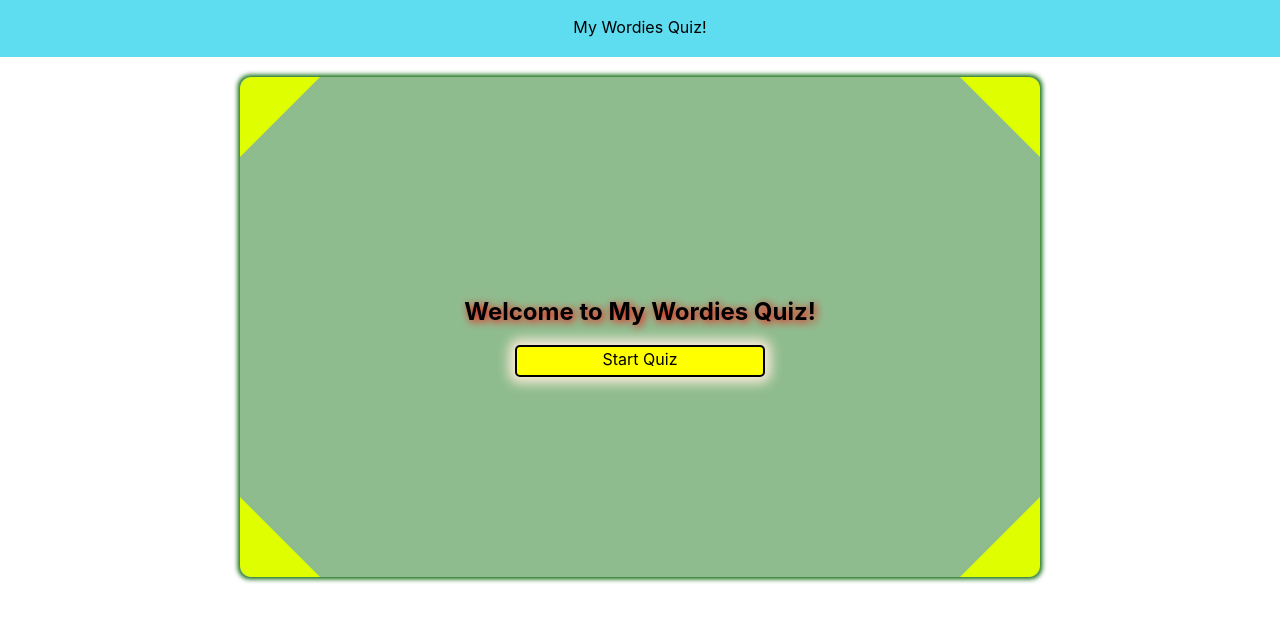
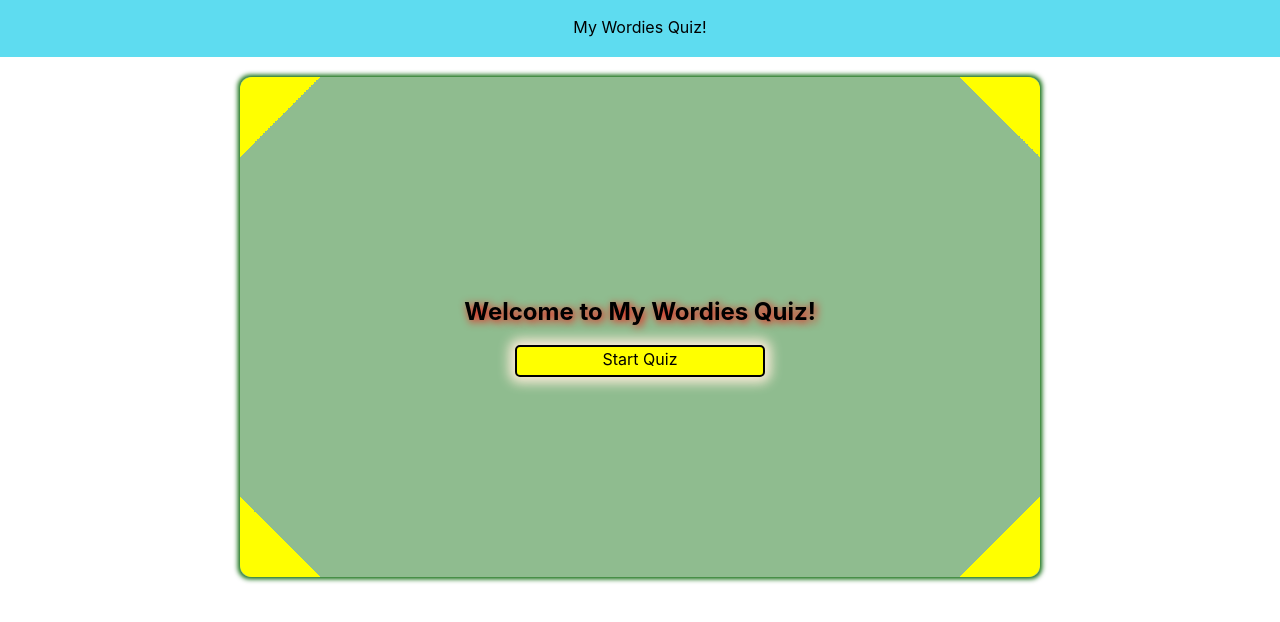
Before and after one commit to Deadreyo/my-wordies-quiz-app, a React (Create React App) app in the folder app-frontend/: page / in a window 1280 px wide. Shown: the top 622 px of the page. Built offline with nearby package versions, Linux system fonts and the light colour scheme.

Commit message:
changed triangles to use linear gradient instead

```diff
--- a/app-frontend/src/styles/TriangleShapes.css
+++ b/app-frontend/src/styles/TriangleShapes.css
@@ -1,13 +1,10 @@
 
 .triangle {
-    width: 0;
-    height: 0;
-    border-width: 80px 80px 0px 0;
-    border-style: solid;
-    border-color: transparent;
-    border-right-color: transparent;
-    border-right-color: #dfff00;
+    width: 80px;
+    height: 80px;
     border-bottom-right-radius: 15%;
+
+    background: linear-gradient(to bottom right, transparent 50%, yellow 50%);
     position: absolute;
 }
 
```
